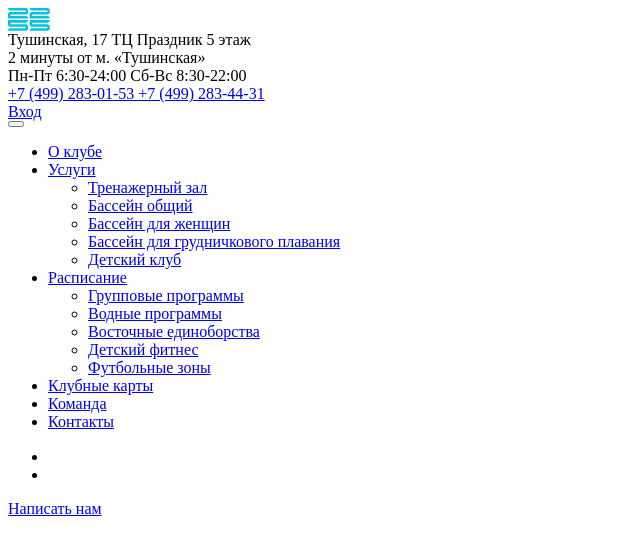
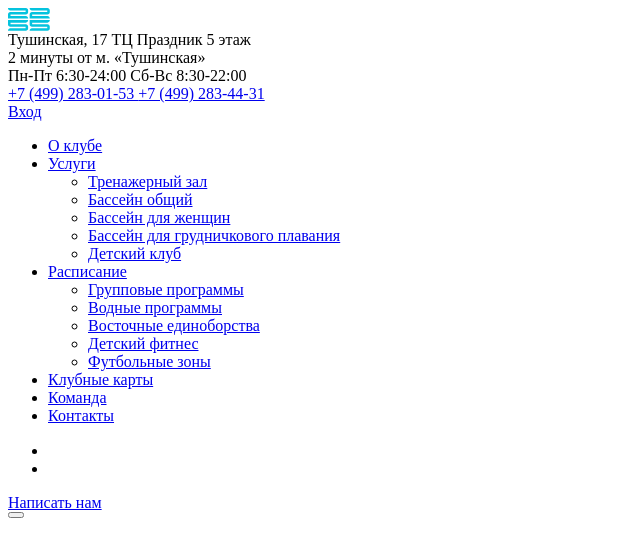
Before and after one commit to egorsv1985/2255-fitnes, a PHP site: page /html/_header.htm in a window 1280 px wide. Shown: the top 557 px of the page, without its empty margins (0-640 px from the left). Run offline with PHP 8.4, Linux system fonts and the light colour scheme.

Commit message:
fix header with adaptive

```diff
--- a/src/html/_header.htm
+++ b/src/html/_header.htm
@@ -1,12 +1,12 @@
 <header class="header">
   <div class="container ">
-    <div class="header__wrapper pt-3 px-xl-0 row  h-100 text-nowrap align-items-center gy-3">
-      <div class="col-2 col-lg-2">
+    <div class="header__wrapper pt-3 px-xl-0 row  h-100 text-nowrap justify-content-between align-items-center gy-3 gx-3 gx-lg-0">
+      <div class="col-4  col-md-3 col-lg-3">
         <a href="index.html" class="header__logo logo">
           <img src="@img/icons/logo.svg" alt="logo" class="mw-100 logo__img" />
         </a>
       </div>
-      <div class="col-lg-2">
+      <div class="col-5 col-md-3 col-lg-2">
         <div class="header__box header__box--map fs-14 fw-400">
           <span class="header__span d-block">Тушинская, 17 </span>
           <span class="header__span d-block">ТЦ Праздник 5 этаж</span>
@@ -24,7 +24,7 @@
           <span class="header__span d-block">Сб-Вс 8:30-22:00</span>
         </div>
       </div>
-      <div class="col-2">
+      <div class="col-3 col-lg-2 d-none d-md-block">
         <div class="header__box header__box--tel fs-14 fw-400">
           <a href="tel:+74992830153" class="header__link d-block">
             <span class="header__span">+7 (499) 283-01-53 </span>
@@ -34,22 +34,15 @@
           </a>
         </div>
       </div>
-      <div class="header__btn header__btn--enter btn col-1 fs-14 fw-600 col btn-primary btn-sm py-2 d-flex ">
+      <div class="header__btn header__btn--enter btn col-1 fs-14 fw-600 btn-primary btn-sm py-2 d-none d-md-flex ">
         <a href="#" role="button" class="d-block text-right"
           >Вход</a
         >
       </div>
-      <button
-        type="button"
-        class="col-1 col-open d-block d-lg-none header__burger burger button"
-      >
-        <span class="burger__inner">
-          <span></span>
-        </span>
-      </button>
+
 
       <nav
-        class="header__menu col-12 col-lg-9 pe-5"
+        class="header__menu col-12 col-lg-9 pe-lg-5"
       >
         <ul
           class="header__list d-flex h-100 flex-column flex-lg-row justify-content-center justify-content-lg-between text-nowrap"
@@ -114,7 +107,7 @@
           </li>
         </ul>
       </nav>
-      <ul class="header__social-list d-flex align-items-center mb-0 px-3 justify-content-between col">
+      <ul class="header__social-list d-none d-md-flex align-items-center mb-0 px-lg-3 justify-content-between col-1">
         <li class="header__social-item rounded-circle d-flex justify-content-center align-items-center">
           <a href="#" class="header__social-link">
             <svg
@@ -159,11 +152,19 @@
           </a>
         </li>
       </ul>
-      <div class="header__btn header__btn--mail fs-16 fw-500 btn text-white  col-2 px-0 d-block">
+      <div class="header__btn header__btn--mail fs-16 fw-500 btn text-white  col-2 px-0 d-none  d-lg-block">
         <a data-popup="#callback" href="#callback" role="button" data-bs-toggle="modal" data-bs-target="#orderModal"
           >Написать нам</a
         >
       </div>
+      <button
+      type="button"
+      class="col-2 col-sm-1 col-open d-block d-lg-none header__burger burger button"
+    >
+      <span class="burger__inner">
+        <span></span>
+      </span>
+    </button>
     </div>
   </div>
 </header>
--- a/src/scss/components/_burger.scss
+++ b/src/scss/components/_burger.scss
@@ -1,7 +1,7 @@
 .burger {
   display: none;
   height: 30px;
-  width: 30px;
+
 
   border: none;
   cursor: pointer;
```
Also changed, not shown: src/scss/header.scss (+13 -1 lines).
